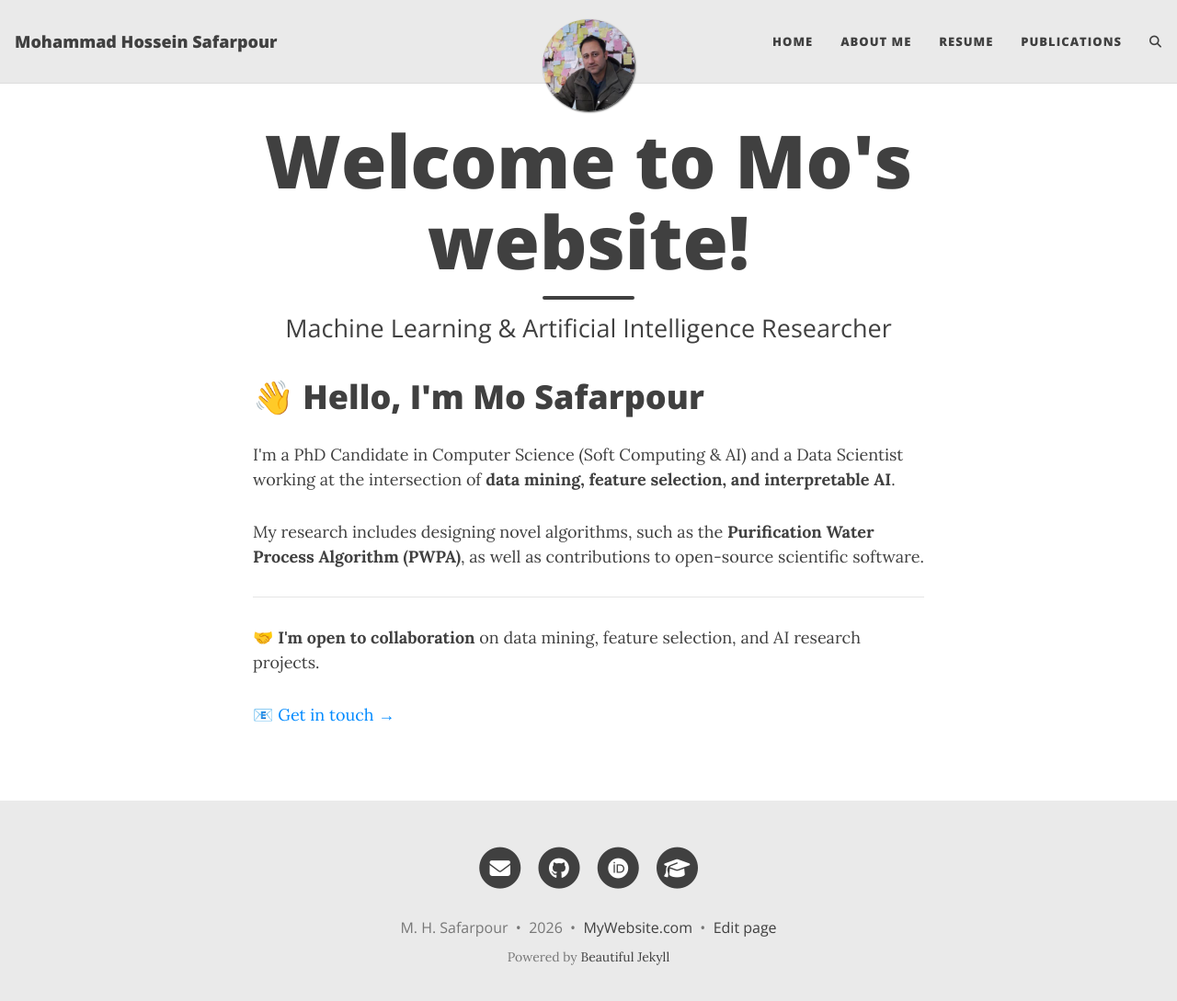
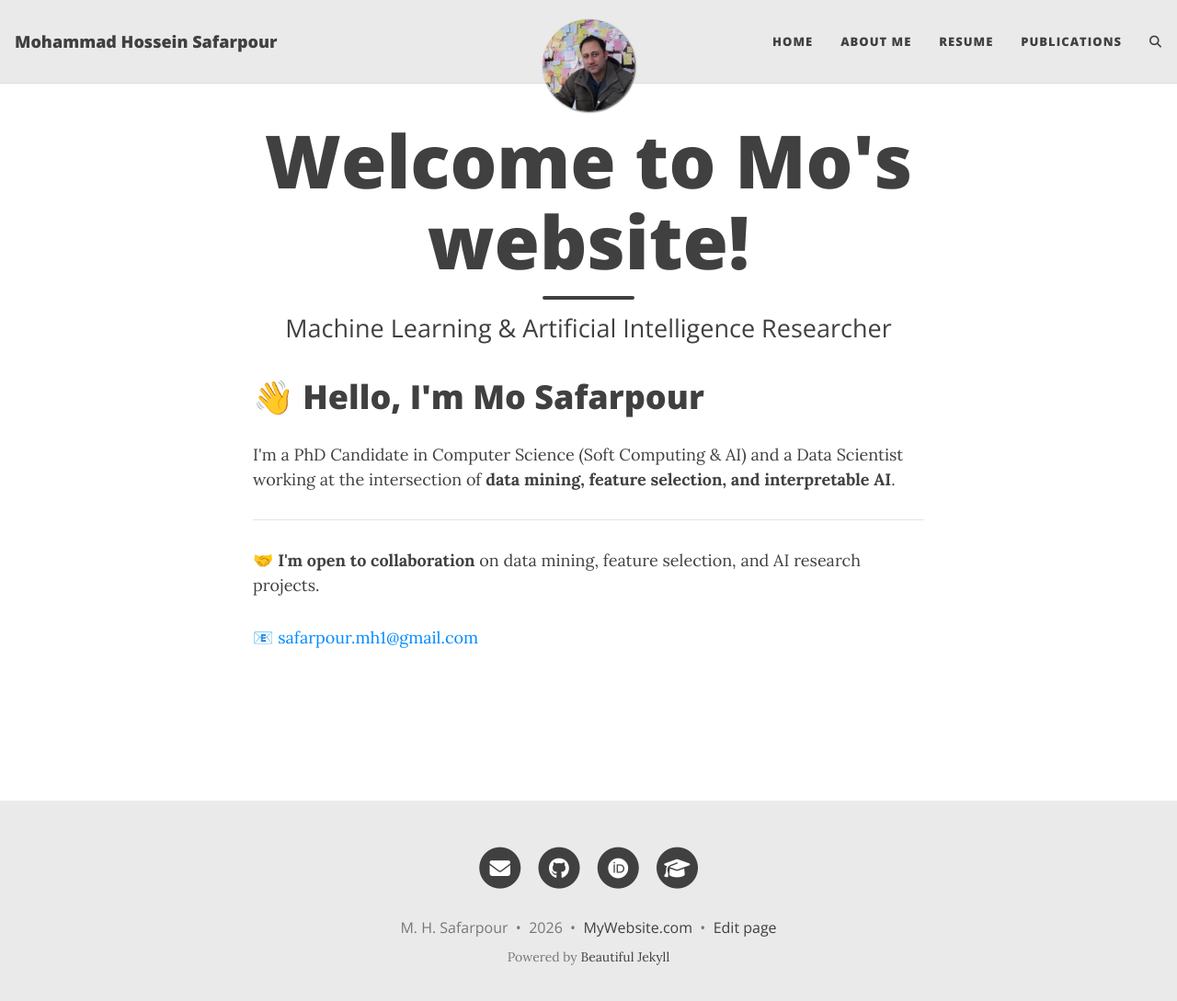
Before and after one commit to safarpour-mh/safarpour-mh.github.io, a Jekyll site: the page built from index.html, in a window 1280 px wide and 1102 px high. Shown: the top 1089 px of the window at 92% size. Built offline with Jekyll 4.4.1, drawn with Linux system fonts in a browser that asks for light colours; the list of posts is cut into pages by our own code; comment, search, counter and statistics services are not loaded.

Commit message:
Update index.html

```diff
--- a/index.html
+++ b/index.html
@@ -8,10 +8,8 @@ subtitle: Machine Learning & Artificial Intelligence Researcher
 
 <p>I'm a PhD Candidate in Computer Science (Soft Computing & AI) and a Data Scientist working at the intersection of <strong>data mining, feature selection, and interpretable AI</strong>.</p>
 
-<p>My research includes designing novel algorithms, such as the <strong>Purification Water Process Algorithm (PWPA)</strong>, as well as contributions to open-source scientific software.</p>
-
 <hr>
 
 <p>🤝 <strong>I'm open to collaboration</strong> on data mining, feature selection, and AI research projects.</p>
 
-<p>📧 <a href="mailto:safarpour.mh1@gmail.com">Get in touch →</a></p>
+<p>📧 <a href="mailto:safarpour.mh1@gmail.com">safarpour.mh1@gmail.com</a></p>
```
